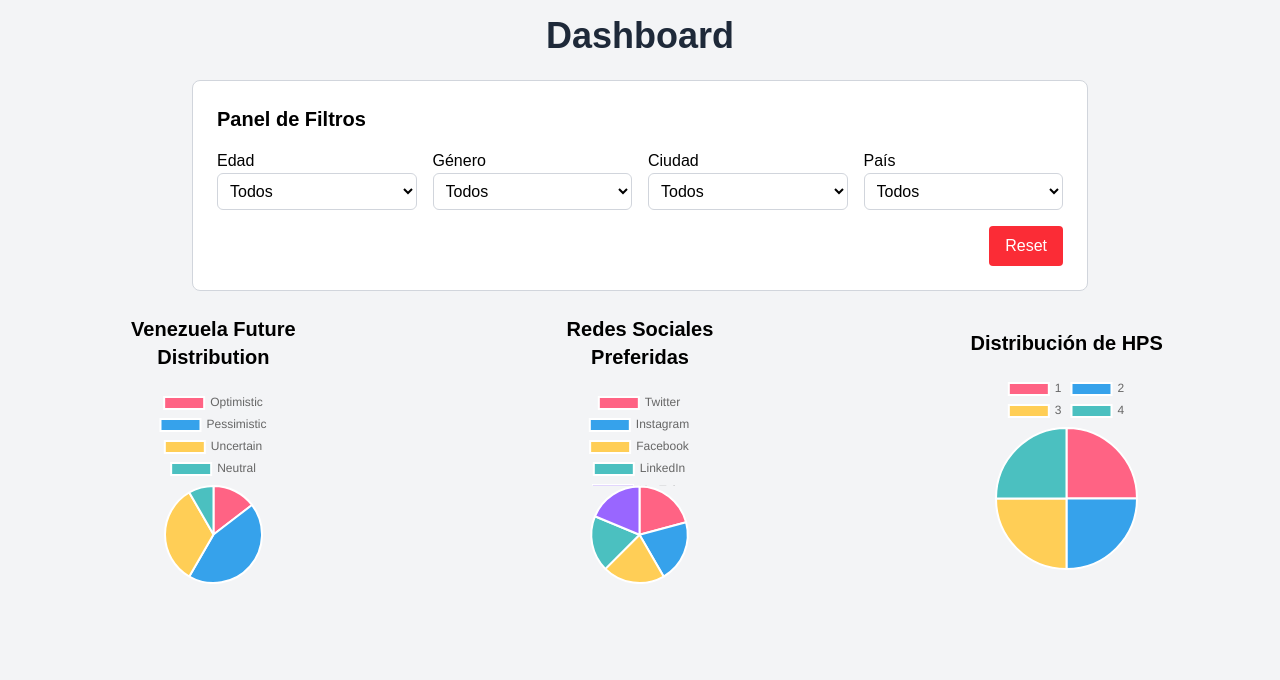
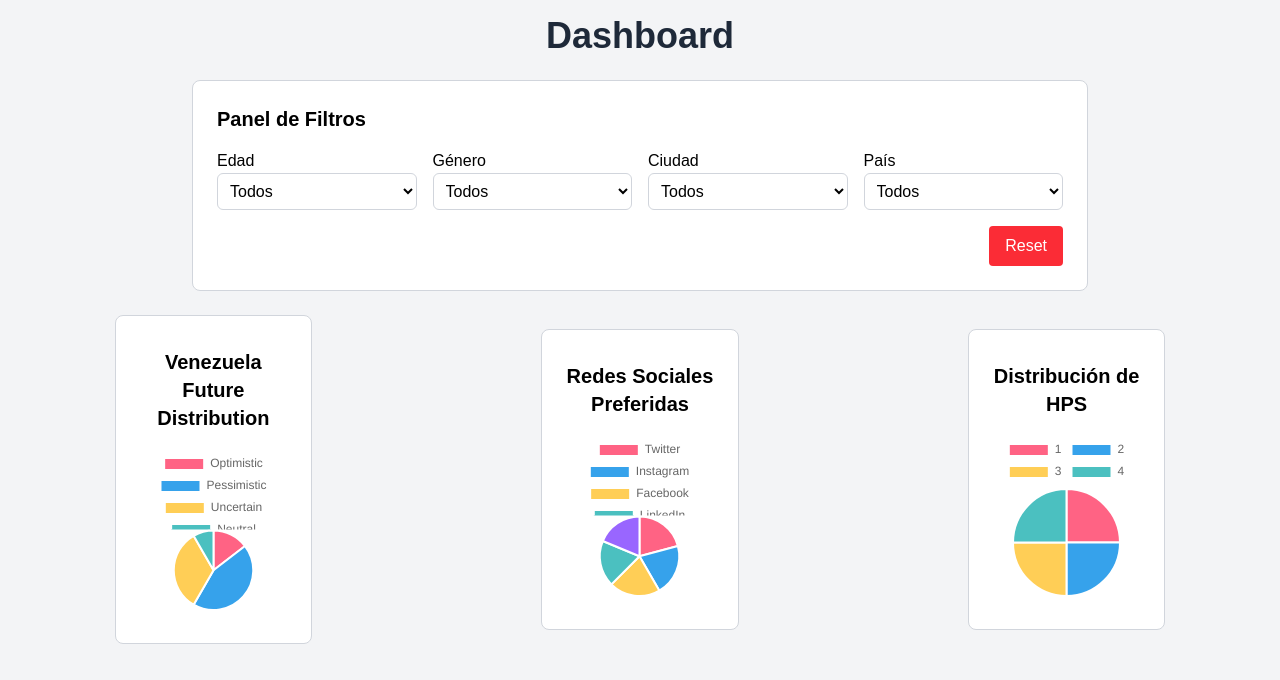
Before and after one commit to jtovarto/data-display, a Next.js app: page / in a window 1280 px wide. Shown: the top 680 px of the page. Built offline with nearby package versions, Linux system fonts and the light colour scheme.

Commit message:
fix: add consistent styling to PieChart components for improved UI

```diff
--- a/src/app/components/HpsPieChart.tsx
+++ b/src/app/components/HpsPieChart.tsx
@@ -10,7 +10,7 @@
 
 export default function HpsPieChart({ hpsData, hpsOptions, hpsCounts }: HpsPieChartProps) {
   return (
-    <div className="w-full md:w-1/2">
+    <div className="w-full md:w-1/2 bg-white border border-gray-300 rounded-lg px-4 py-8">
       {Object.values(hpsCounts).length === 0 ? (
         <p className="text-center text-gray-500">
           No hay registros para mostrar en el gráfico.
--- a/src/app/components/PieChart.tsx
+++ b/src/app/components/PieChart.tsx
@@ -14,7 +14,7 @@
   imvCounts,
 }: PieChartProps) {
   return (
-    <div className="w-full md:w-1/2">
+    <div className="w-full md:w-1/2 bg-white border border-gray-300 rounded-lg px-4 py-8">
       {Object.values(imvCounts).length === 0 ? (
         <p className="text-center text-gray-500">
           No hay registros para mostrar en el gráfico.
--- a/src/app/components/SocialMediaPieChart.tsx
+++ b/src/app/components/SocialMediaPieChart.tsx
@@ -14,7 +14,7 @@
   snCounts,
 }: SocialMediaPieChartProps) {
   return (
-    <div className="w-full md:w-1/2">
+    <div className="w-full md:w-1/2 bg-white border border-gray-300 rounded-lg px-4 py-8">
       {Object.values(snCounts).length === 0 ? (
         <p className="text-center text-gray-500">
           No hay registros para mostrar en el gráfico.
```
